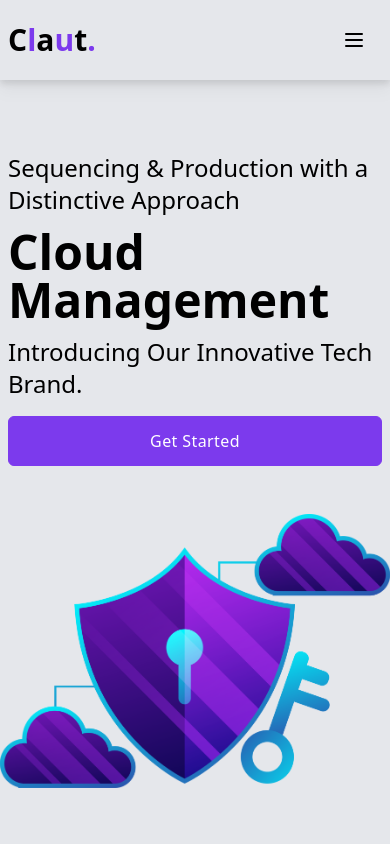
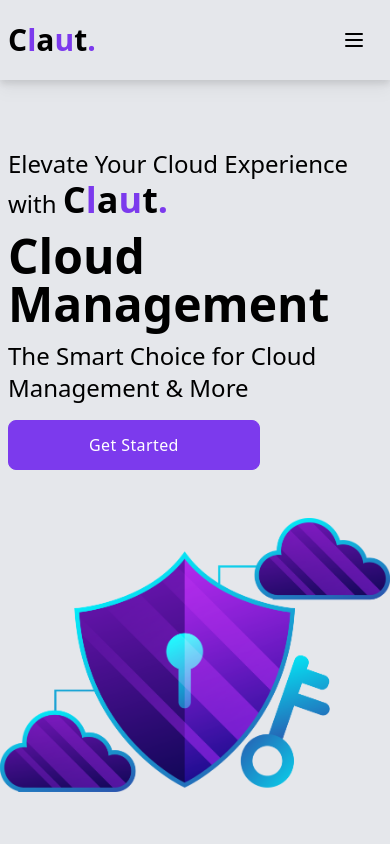
Before and after one commit to radosav-perisic/claut, a React (Vite) app: page / in a window 390 px wide. Shown: the top 844 px of the page. Built offline with nearby package versions, Linux system fonts and the light colour scheme.

Commit message:
Refactor Hero & import additional dependencies
Replace button with Link component in Hero section   &   Update CSS styles for improved layout and responsiveness

```diff
--- a/src/components/Hero.jsx
+++ b/src/components/Hero.jsx
@@ -5,29 +5,48 @@ import {
   PaperAirplaneIcon,
   ServerIcon,
 } from "@heroicons/react/solid";
+import { Link, Button } from "react-scroll";
 import background from "../assets/security.png";
 
 const Hero = () => {
   return (
-    <div name='home' className="w-full h-screen bg-gray-200 flex flex-col justify-between">
+    <div
+      name="home"
+      className="w-full h-screen bg-gray-200 flex flex-col justify-between"
+    >
       <div className="grid md:grid-cols-2 max-w-[1240px] m-auto">
         <div className="flex flex-col justify-center md:items-start w-full px-2 py-8 lg:mt-1 mt-16">
           <p className="text-2xl font-medium">
-            Sequencing & Production with a Distinctive Approach
+          Elevate Your Cloud Experience with <span className="text-4xl font-bold">C<span className="text-violet-600">l</span>a
+            <span className="text-violet-600">u</span>t
+            <span className="text-violet-600">.</span></span>
           </p>
           <h1 className="py-3 text-5xl md:text-7xl font-extrabold ">
             Cloud Management
           </h1>
-          <p className="text-2xl font-medium">Introducing Our Innovative Tech Brand.</p>
-          <button className="py-3 px-6 sm:w-[60%] my-4 duration-300 font-medium tracking-wide ">
-            Get Started
-          </button>
+          <p className="text-2xl font-medium">
+          The Smart Choice for Cloud Management & More
+          </p>
+          <Link
+            activeClass="active"
+            to="pricing"
+            smooth={true}
+            offset={-50}
+            duration={700}
+            className=" "
+          >
+            <button className="py-3 px-20 rounded-lg text-center my-4 duration-300 font-medium tracking-wide" >
+              Get Started
+            </button>
+          </Link>
         </div>
         <div>
           <img className="w-full" src={background} alt="/" />
         </div>
         <div className="absolute lg:mt-20 lg:py-8 py-2 flex-col md:min-w-[760px] lg:bottom-[5%] bottom-[-25%] mx-1 md:left-1/2 transform md:-translate-x-1/2 bg-gray-200 border-slate-300 border rounded-xl text-center shadow-xl">
-          <p className="sm:text-2xl font-medium  text-lg lg:mb-6 mb-1">Data Services</p>
+          <p className="sm:text-2xl font-medium  text-lg lg:mb-6 mb-1">
+            Data Services
+          </p>
           <div className="flex justify-between flex-wrap px-4">
             <p className="flex px-1 lg:py-2 py-0.5 text-slate-500 font-medium text-lg">
               <CloudUploadIcon className="h-6 text-violet-600" /> App Security
```
